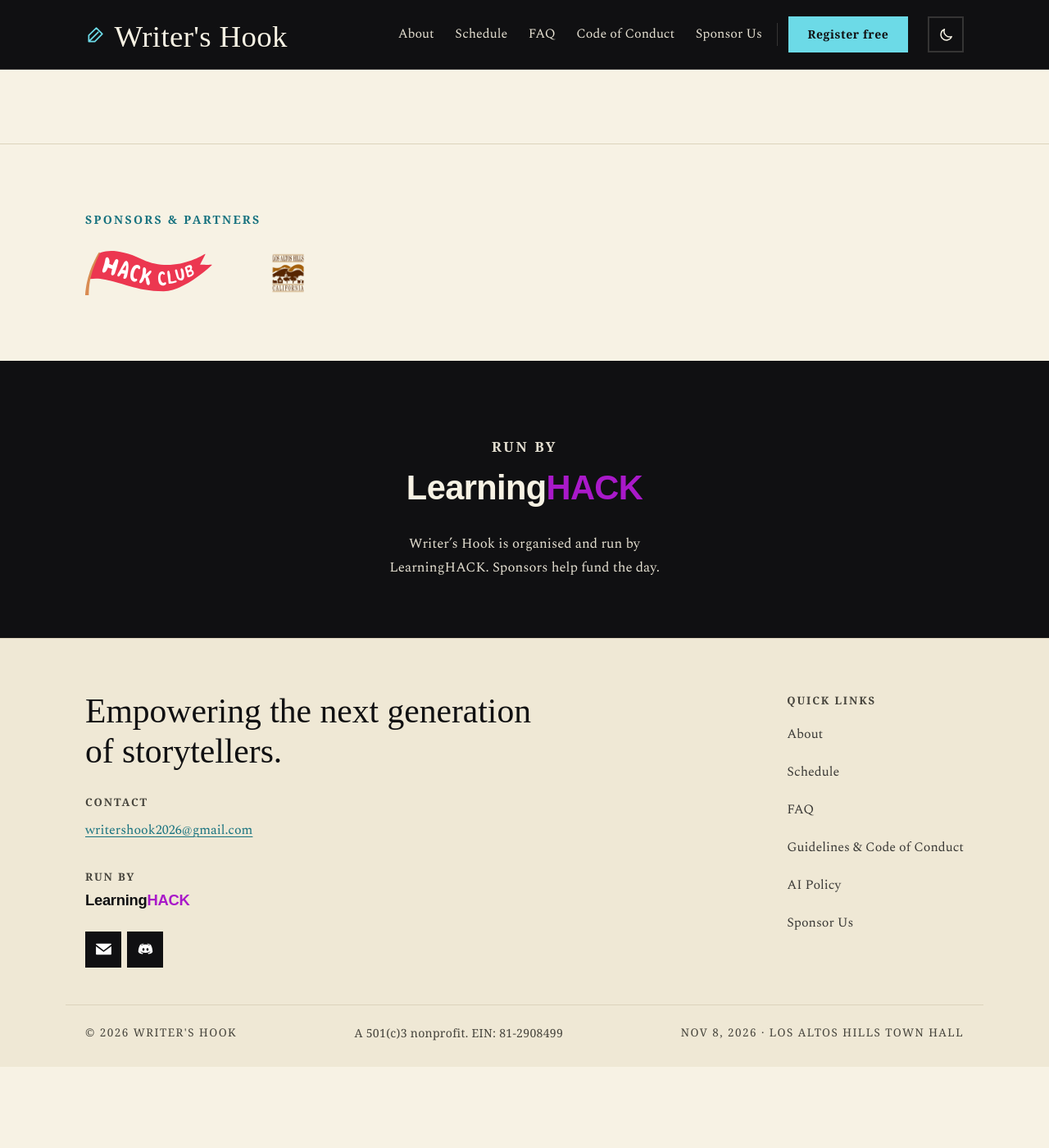
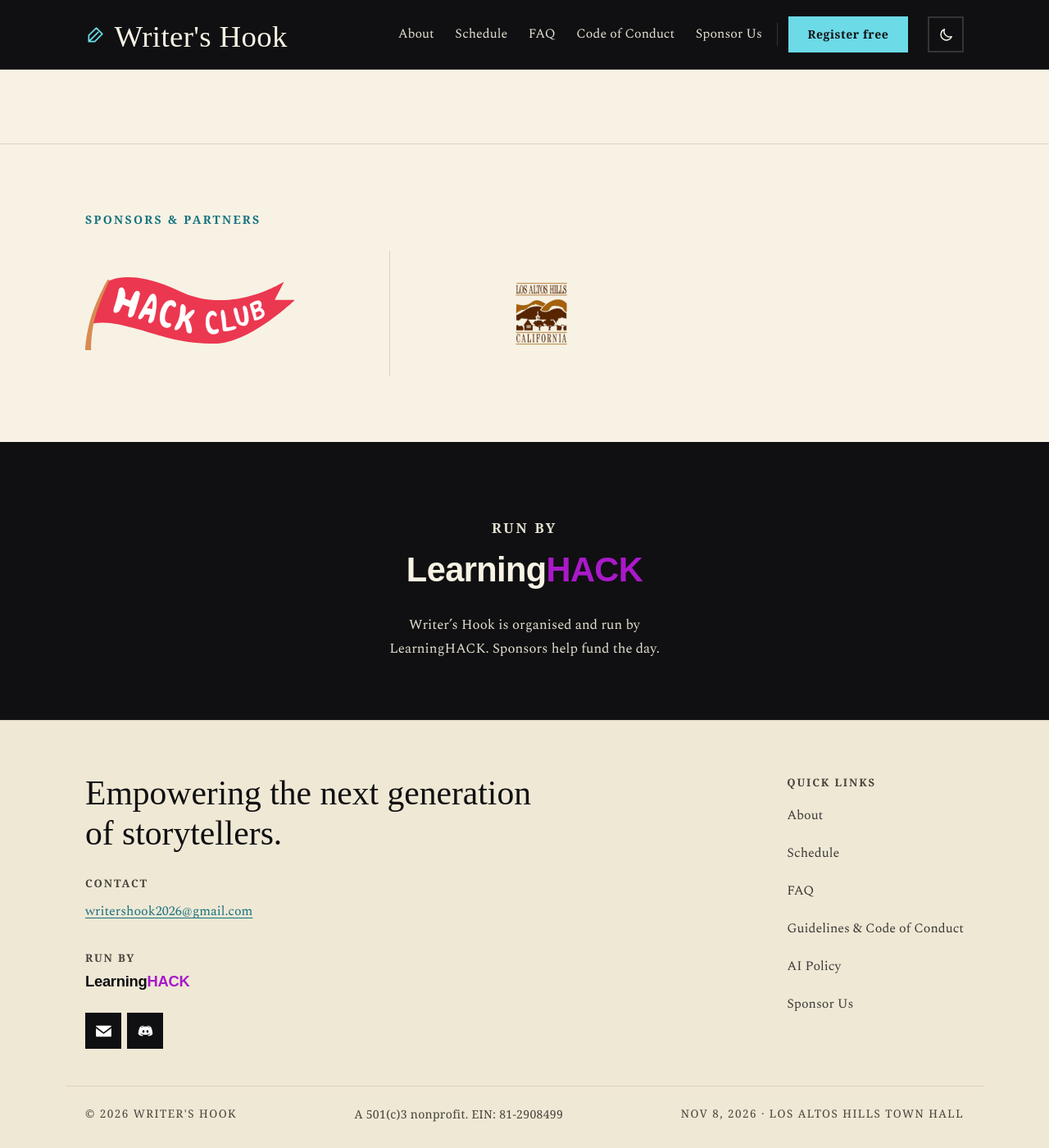
Before and after one commit to Writer-s-Hook/Website, a Jekyll site: the page built from index.md, in a window 1280 px wide and 1400 px high, scrolled down 1683 px. Shown: the whole window at 82% size. Built offline with Jekyll 4.4.1, drawn with Linux system fonts in a browser that asks for light colours; some web fonts are replaced; before the commit the page ends 2984 px from its top, so only the background shows below that.

Commit message:
Panel the sponsors row like the details bar, and enlarge the marks
The site's panelling is a divider rule between cells with the first flush left,
as on the event details bar - not filled boxes. The sponsor row now follows
that, and stacks with a top rule below 640px the same way the details bar does.

Logo cap goes from 3.4rem to 5.6rem tall.

Co-Authored-By: Claude Opus 5 <noreply@anthropic.com>

```diff
--- a/_sass/components/_sponsor.scss
+++ b/_sass/components/_sponsor.scss
@@ -1,19 +1,30 @@
 @use "../base/variables" as *;
 
-// Sponsor marks sit straight on the page. An earlier version boxed each one on
-// a #FFFDF6 tile, which against the cream page read as a pair of washed-out
-// rectangles with a logo adrift in the middle. Both marks are dark on
-// transparency, so they need no backing.
+// Panelled the same way as the event details bar: cells divided by a single
+// rule, the first flush with the left edge. No filled tiles - an earlier
+// version boxed each mark on near-white, which against the cream page read as
+// washed-out rectangles.
 .sponsor-list {
   list-style: none; margin: 1.6rem 0 0; padding: 0;
-  display: flex; flex-wrap: wrap; align-items: center;
-  gap: 2rem 3.5rem;
+  display: grid;
+  grid-template-columns: repeat(2, 1fr);
 }
 .sponsor {
+  display: flex; align-items: center; justify-content: center;
+  padding: 2rem 1.5rem;
+  border-left: 1px solid var(--rule);
+  &:first-child { border-left: 0; padding-left: 0; justify-content: flex-start; }
   // Normalised by height: the marks are 2.9:1 and 1.3:1, so matching their
   // widths would leave one twice as tall as the other.
-  img { max-width: 12rem; max-height: 3.4rem; width: auto; height: auto; display: block; }
+  img { max-width: 17rem; max-height: 5.6rem; width: auto; height: auto; display: block; }
   a { display: block; line-height: 0; }
+}
+@media (max-width: 640px) {
+  .sponsor-list { grid-template-columns: 1fr; }
+  .sponsor {
+    border-left: 0; padding-left: 0; justify-content: flex-start;
+    & + .sponsor { border-top: 1px solid var(--rule); }
+  }
 }
 
 // Footer credit: a plain text line, so the mark is not repeated on every page.
```
